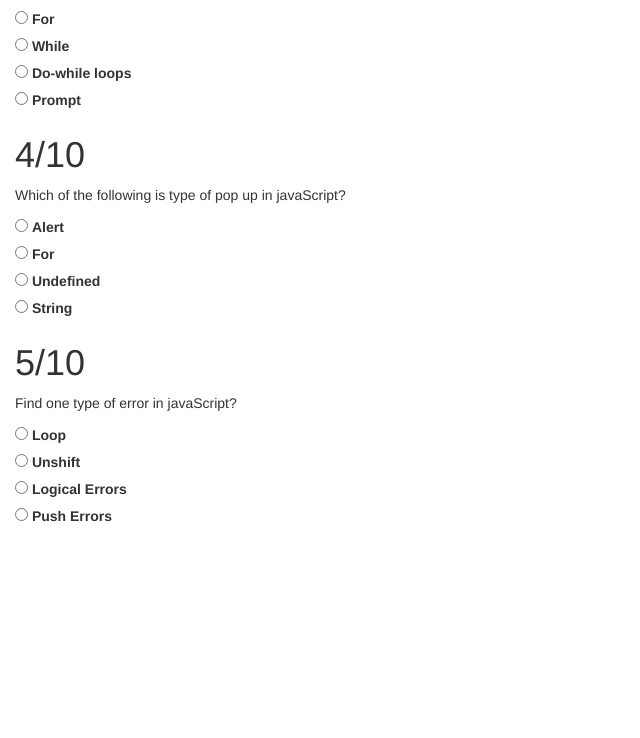
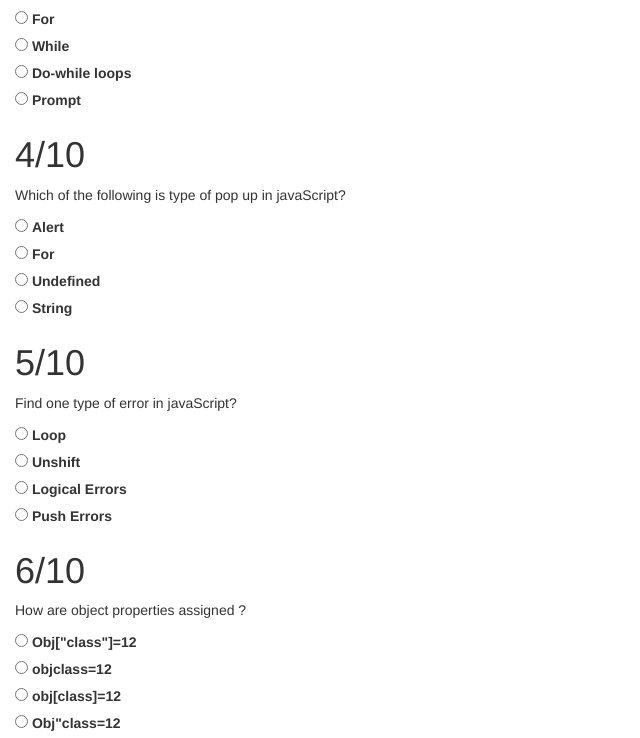
Before and after one commit to kazugufaith/Quiz-Board, a plain HTML site: page index.html in a window 1280 px wide. Shown: the part 738-1476 px from the top of the page, without its empty margins (0-640 px from the left). Before the commit the page ends 1269 px from the top, so only its background shows below. Drawn offline with Linux system fonts and the light colour scheme.

Commit message:
added form for question 6 and answers

```diff
--- a/index.html
+++ b/index.html
@@ -121,6 +121,27 @@
               <input class="form-check-input" id="question5D" name="question5" type="radio" value="0">
               <label class="form-check-label" for="question5D">Push Errors</label>
             </div>
+          </div>
+          <!-- Question 6 -->
+        <div class="sixth">
+          <h1>6/10</h1>
+          <p>How are object properties assigned ?</p>
+          <div class="form-check">
+            <input class="form-check-input" id="question6" name="question6" type="radio" value="0">
+            <label class="form-check-label" for="question6A">Obj["class"]=12</label>
+          </div>
+          <div class="form-check">
+            <input class="form-check-input" id="question6B" name="question6" type="radio" value="0">
+            <label class="form-check-label" for="question6B">objclass=12</label>
+          </div>
+          <div class="form-check">
+            <input class="form-check-input" id="question6C" name="question6" type="radio" value="0">
+            <label class="form-check-label" for="question6C">obj[class]=12</label>
+          </div>
+          <div class="form-check">
+            <input class="form-check-input" id="question6D" name="question6" type="radio" value="1">
+            <label class="form-check-label" for="question6D">Obj"class=12</label>
+          </div>
 
 
 
```
